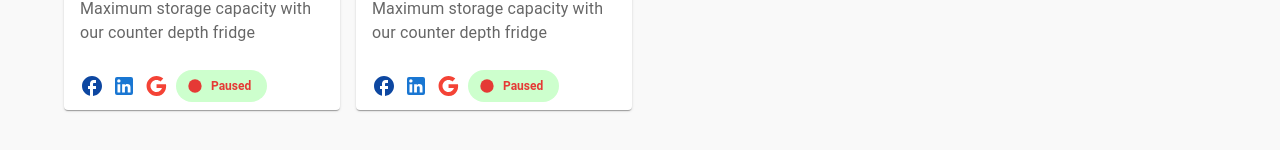
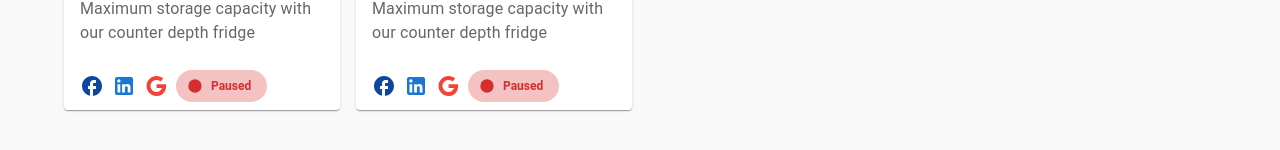
Before and after one commit to Zeeshankhan085/ad-project, a React (Create React App) app: page /#/ads in a window 1280 px wide. Shown: the part 1016-1166 px from the top of the page. Built offline with nearby package versions, Linux system fonts and the light colour scheme.

Commit message:
fixed color

```diff
--- a/src/components/AdCard.js
+++ b/src/components/AdCard.js
@@ -118,17 +118,17 @@ function AdCard({ ad }) {
               icon={
                 <FiberManualRecordIcon
                   fontSize='small'
-                  style={{ color: red[600] }}
+                  style={{ color: red[700] }}
                 />
               }
               sx={{
                 marginLeft: 'auto',
                 paddingLeft: '.25rem',
                 paddingRight: '.25rem',
-                background: '#cdffcd',
+                background: '#f4c2c2',
                 fontWeight: 'bold',
                 fontSize: '12px',
-                color: red[600],
+                color: red[700],
               }}
               label='Paused'
             />
```
